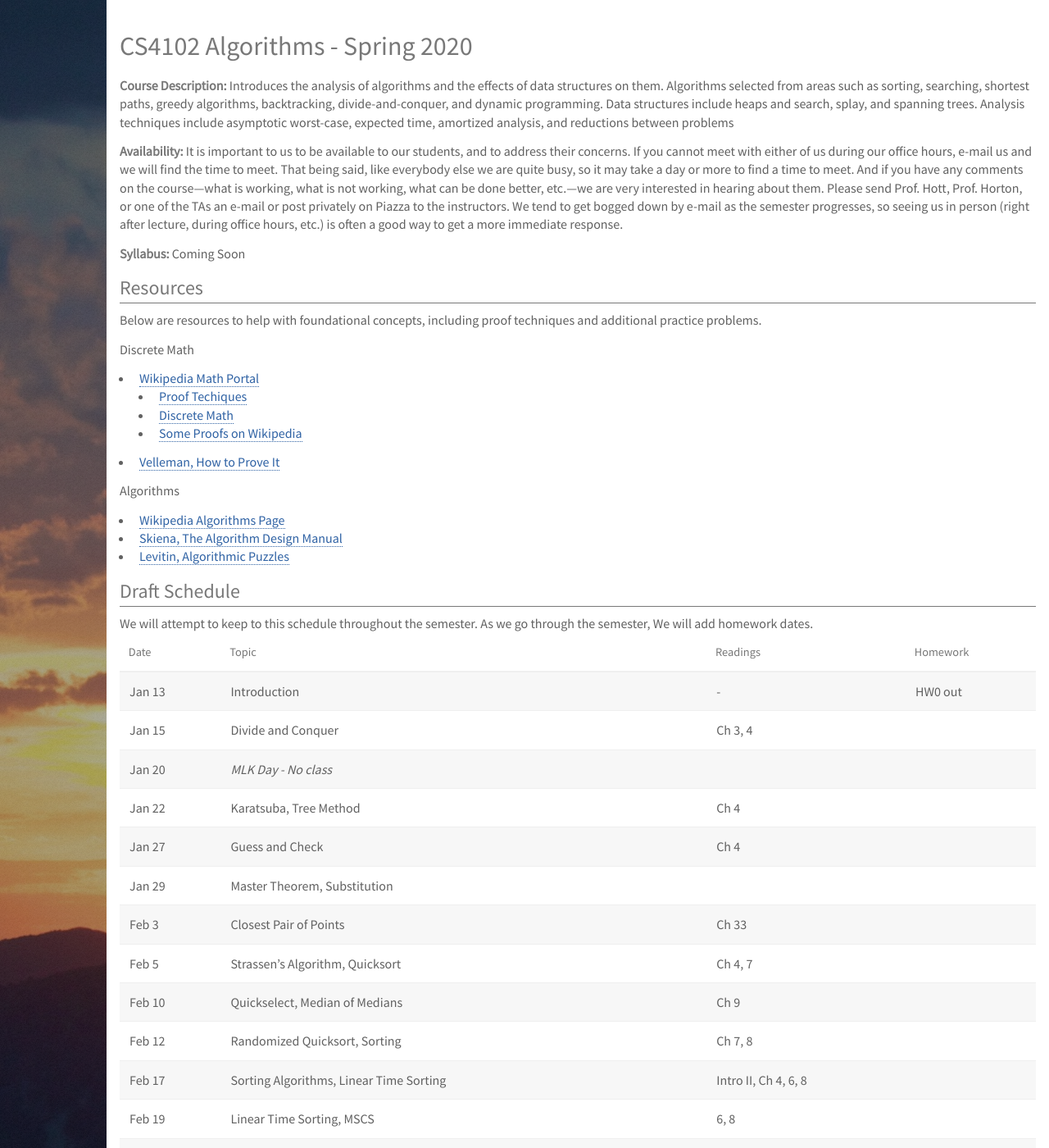
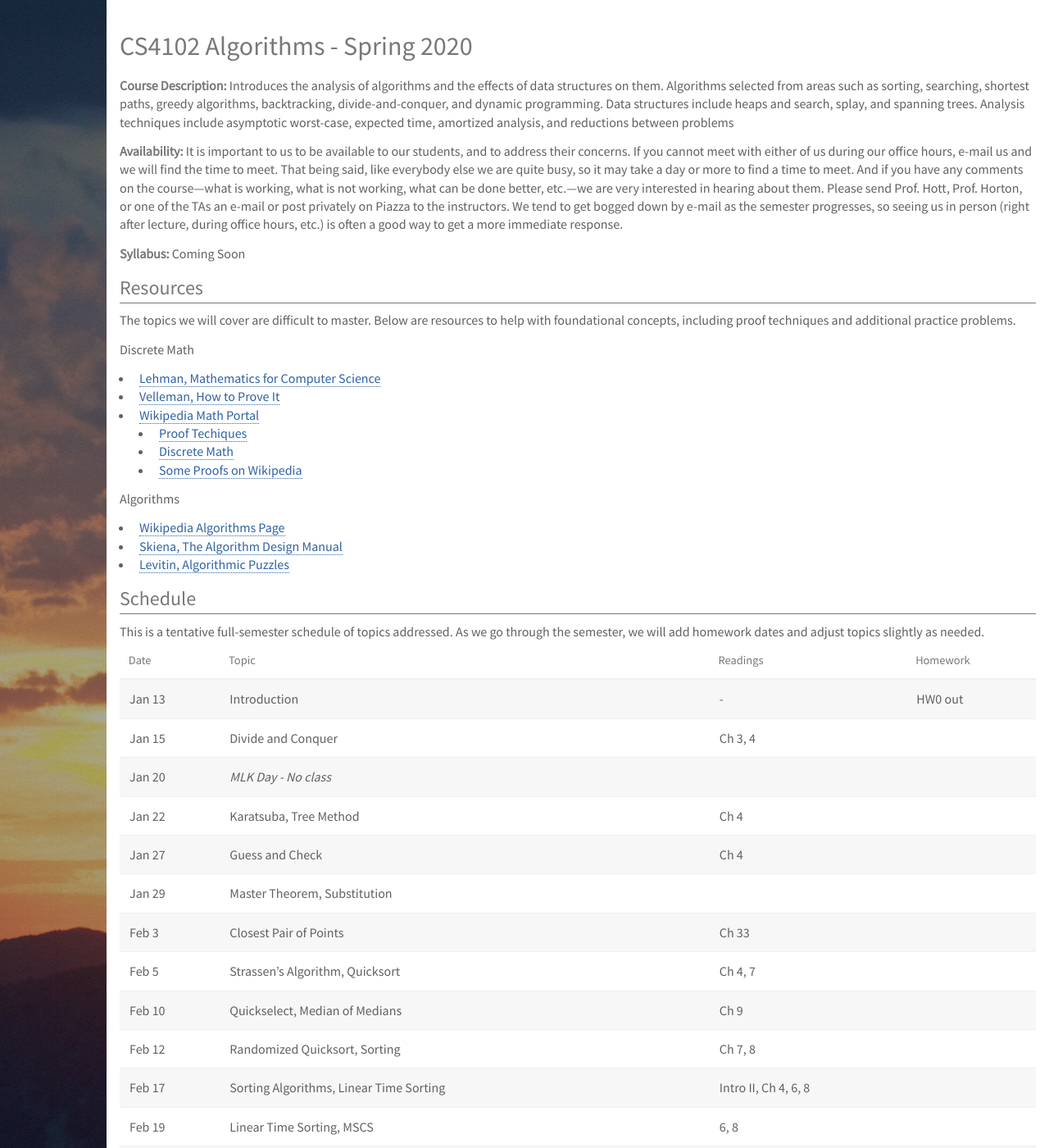
Before and after one commit to deternitydx/uvacs4102, a Jekyll site: the page built from index.md, in a window 1280 px wide and 1400 px high. Shown: the whole window at 82% size. Built offline with Jekyll 4.4.1, drawn with Linux system fonts in a browser that asks for light colours; nearby versions of some CDN libraries; library files that are not in the unit come from our copies; some of the changed text lies outside the part shown.

Commit message:
Tweaked, added MCS book

```diff
--- a/index.md
+++ b/index.md
@@ -18,24 +18,24 @@ between problems
 
 ## Resources
 
-Below are resources to help with foundational concepts, including proof techniques and additional practice problems.
+The topics we will cover are difficult to master.  Below are resources to help with foundational concepts, including proof techniques and additional practice problems.
 
 Discrete Math
+- [Lehman, Mathematics for Computer Science](pdfs/mcs.pdf)
+- [Velleman, How to Prove It](https://search.lib.virginia.edu/catalog/u4357637)
 - [Wikipedia Math Portal](https://en.wikipedia.org/wiki/Portal:Mathematics)
     - [Proof Techiques](https://en.wikipedia.org/wiki/Mathematical_proof)
     - [Discrete Math](https://en.wikipedia.org/wiki/Discrete_mathematics)
     - [Some Proofs on Wikipedia](https://en.wikipedia.org/wiki/List_of_mathematical_proofs)
-- [Velleman, How to Prove It](https://search.lib.virginia.edu/catalog/u4357637)
 
 Algorithms
 - [Wikipedia Algorithms Page](https://en.wikipedia.org/wiki/Algorithm)
 - [Skiena, The Algorithm Design Manual](https://www.amazon.com/dp/1849967202)
 - [Levitin, Algorithmic Puzzles](https://search.lib.virginia.edu/catalog/u7095532)
 
-## Draft Schedule
+## Schedule
 
-We will attempt to keep to this schedule throughout the semester.  As we go through the semester,
-We will add homework dates.
+This is a tentative full-semester schedule of topics addressed.  As we go through the semester, we will add homework dates and adjust topics slightly as needed.
 
 | Date    | Topic                                   | Readings             | Homework        |
 | ------- | -------------------------               | -------------------  | --------------- |
```
Also changed, not shown: other parts of index.md (+2 -2 lines), 1 other file.
